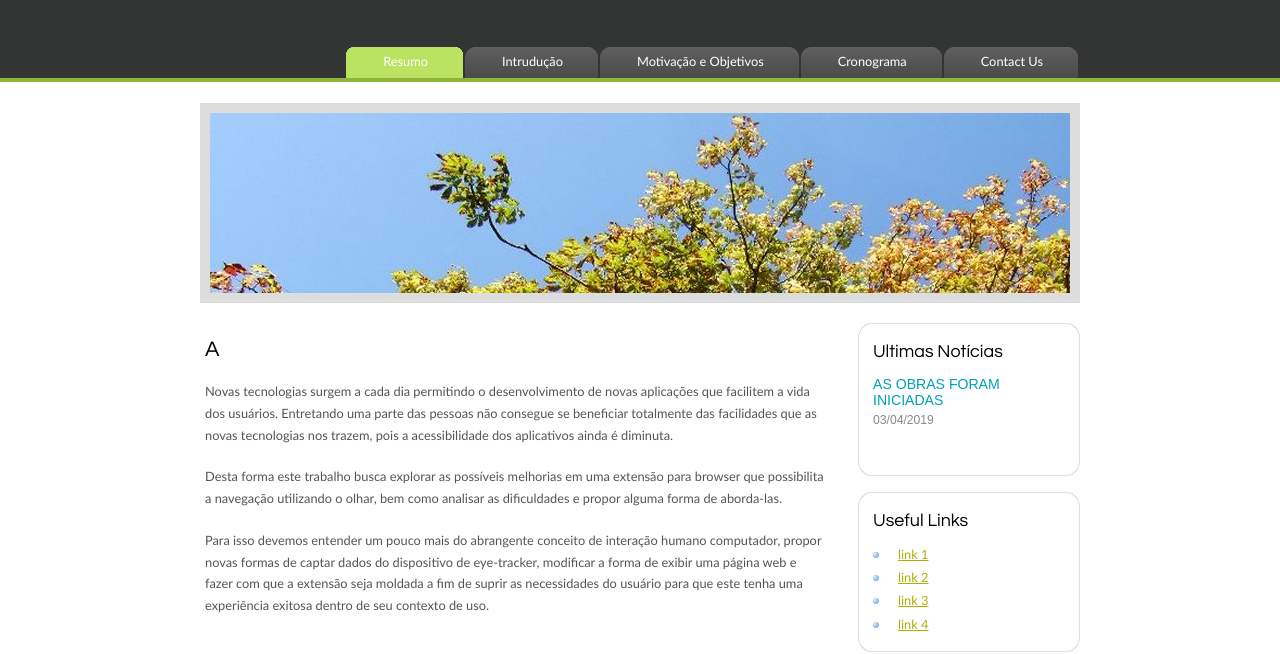
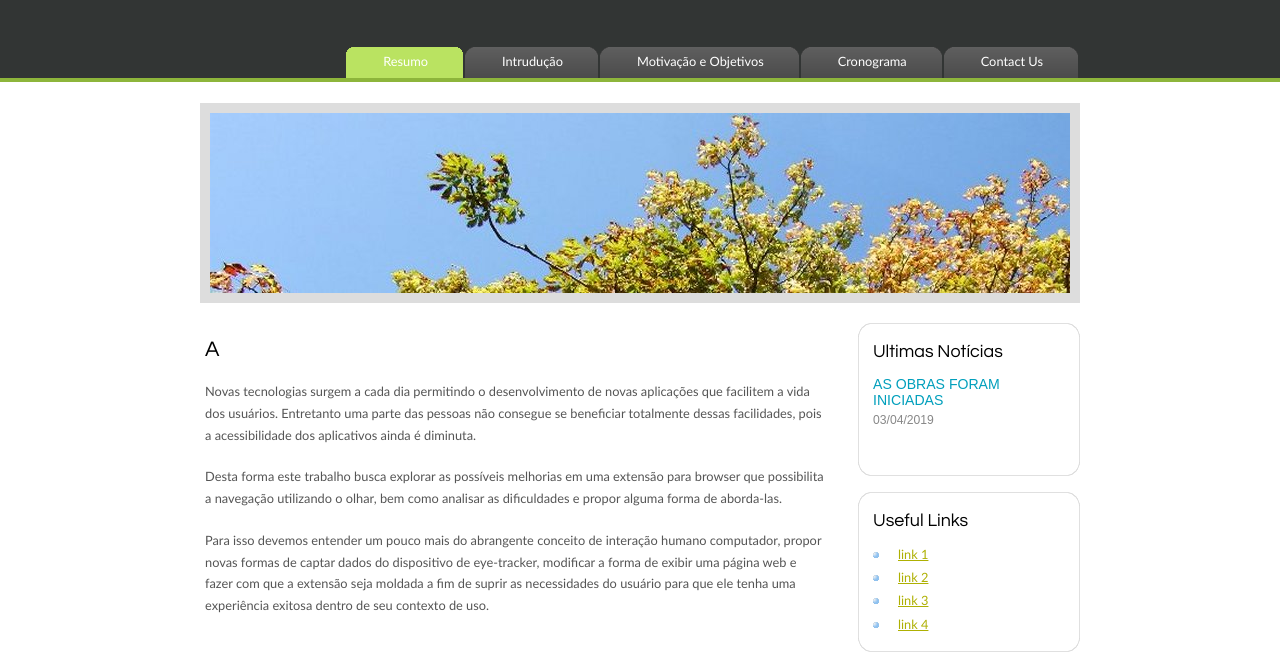
Before and after one commit to MateusdosAnjos/MAC0499, a browser extension: page Pagina-Web/mac0499/index.html in a window 1280 px wide. Shown: the part 94-748 px from the top of the page. Drawn offline with Linux system fonts and the light colour scheme.

Commit message:
Revisado texto de introdução

```diff
--- a/Pagina-Web/mac0499/index.html
+++ b/Pagina-Web/mac0499/index.html
@@ -78,10 +78,9 @@
         <h1>A</h1>
         <p>
           Novas tecnologias surgem a cada dia permitindo o desenvolvimento
-          de novas aplicações que facilitem a vida dos usuários. Entretando
-          uma parte das pessoas não consegue se beneficiar totalmente das
-          facilidades que as novas tecnologias nos trazem, pois a
-          acessibilidade dos aplicativos ainda é diminuta.
+          de novas aplicações que facilitem a vida dos usuários. Entretanto
+          uma parte das pessoas não consegue se beneficiar totalmente dessas
+          facilidades, pois a acessibilidade dos aplicativos ainda é diminuta.
         </p>
         <p>
           Desta forma este trabalho busca explorar as possíveis melhorias
@@ -94,7 +93,7 @@
           de interação humano computador, propor novas formas de captar
           dados do dispositivo de eye-tracker, modificar a forma de exibir
           uma página web e fazer com que a extensão seja moldada a fim de
-          suprir as necessidades do usuário para que este tenha uma experiência
+          suprir as necessidades do usuário para que ele tenha uma experiência
           exitosa dentro de seu contexto de uso.
         </p>
         <p></p>
```
